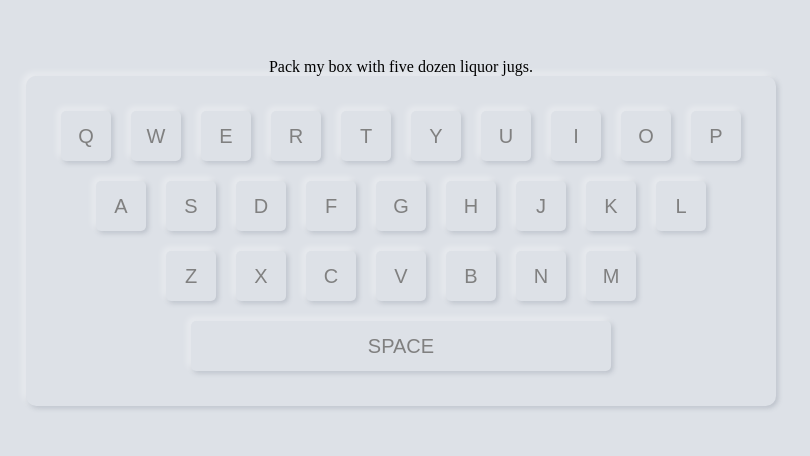
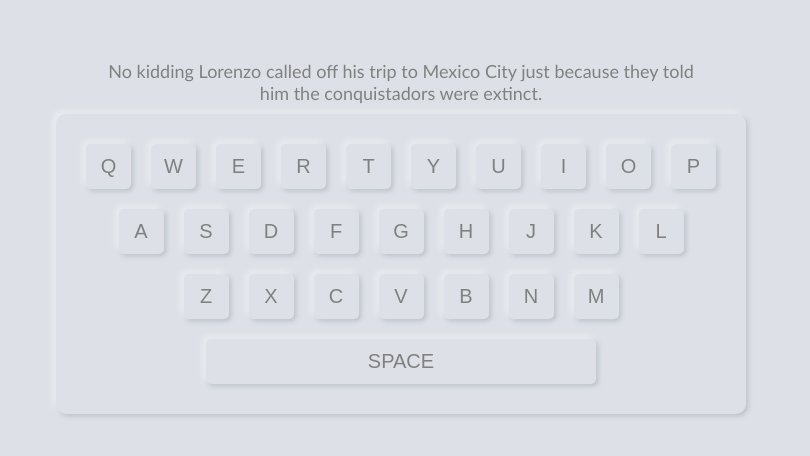
Before and after one commit to jayaspiya/Speed-typing, a plain HTML site: page index.html in a window 1280 px wide. Shown: the part 168-624 px from the top of the page, without its empty margins (239-1049 px from the left). Drawn offline with Linux system fonts and the light colour scheme.

Commit message:
CSS color improved

```diff
--- a/app.js
+++ b/app.js
@@ -52,7 +52,8 @@ async function renderText(paragraph) {
     paragraphDOM.appendChild(charSpan);
   });
 }
-renderText(userLevel);
+// renderText(userLevel);
+renderText(3);
 
 function checkUserString() {
   const paragraphQuote = paragraphDOM.textContent.toUpperCase().split("");
--- a/style/style.scss
+++ b/style/style.scss
@@ -8,6 +8,7 @@
 }
 body {
   background-color: #dde1e7;
+  font-family: "Gill Sans", "Gill Sans MT", Calibri, "Trebuchet MS", sans-serif;
 }
 .wrapper {
   position: absolute;
@@ -16,19 +17,24 @@ body {
   transform: translate(-50%, -50%);
   text-align: center;
 }
+.paragraph {
+  font-size: 18px;
+  margin: 10px 50px;
+  color: #808080;
+}
 .keyboard {
   //   width: 60%;
 
   @include box-shadow();
   border-radius: 10px;
-  padding: 25px;
+  padding: 20px;
   &__row {
     white-space: nowrap;
     display: flex;
     justify-content: center;
     input {
-      height: 50px;
-      min-width: 50px;
+      height: 45px;
+      min-width: 45px;
       padding: 10px;
       outline: none;
       border: none;
@@ -52,10 +58,10 @@ body {
   }
 }
 .correct {
-  color: green;
+  color: #5cb85c;
 }
 .incorrect {
-  color: red;
+  color: #d9534f;
   text-decoration: underline;
 }
 
```
Also changed, not shown: style/style.css, 1 other file.
